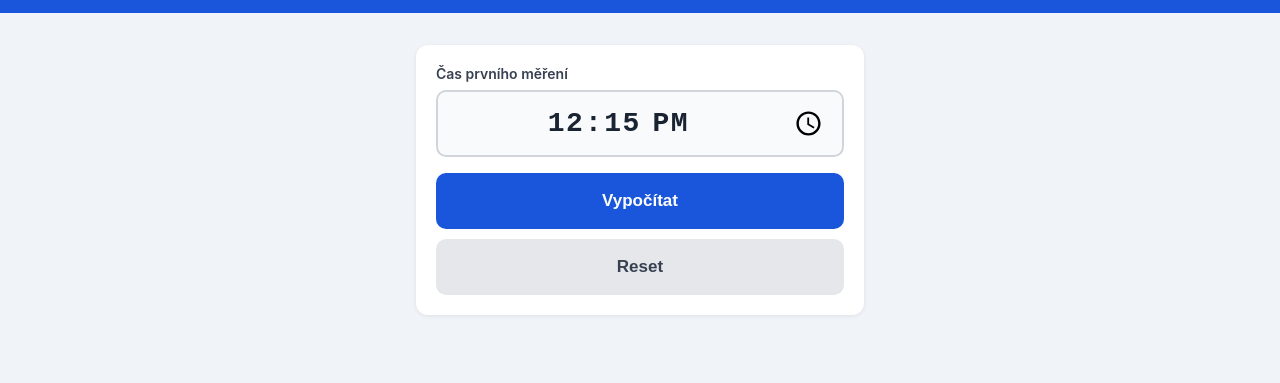
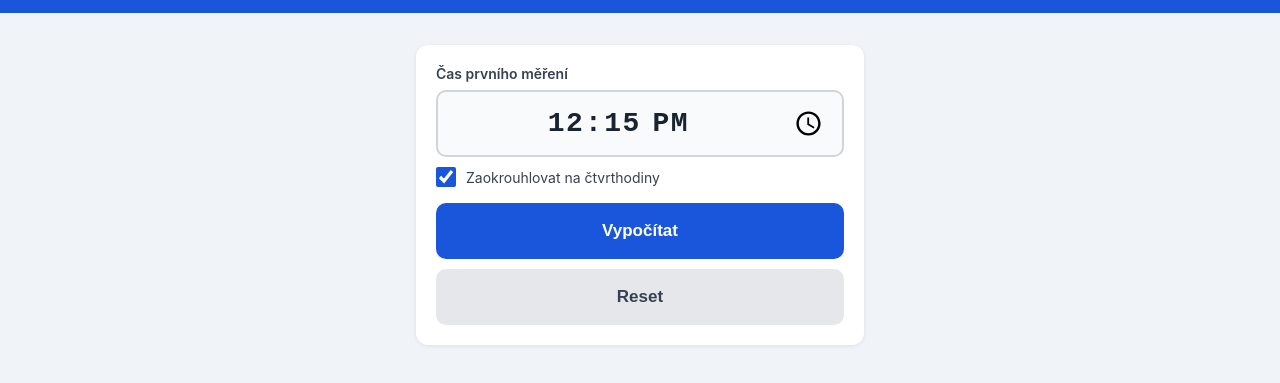
Before and after one commit to hedbavnyPN/TLAKITO, a plain HTML site: page index.html in a window 1280 px wide. Shown: the part 67-450 px from the top of the page. Drawn offline with Linux system fonts and the light colour scheme.

Commit message:
Přidat checkbox pro volitelné zaokrouhlování na čtvrthodiny

```diff
--- a/index.html
+++ b/index.html
@@ -81,6 +81,25 @@
       font-size: 12px;
       color: #6b7280;
       margin-top: 6px;
+    }
+
+    .snap-label {
+      display: flex;
+      align-items: center;
+      gap: 10px;
+      margin-top: 10px;
+      font-size: 14px;
+      color: #374151;
+      cursor: pointer;
+      user-select: none;
+    }
+
+    .snap-label input[type="checkbox"] {
+      width: 20px;
+      height: 20px;
+      cursor: pointer;
+      accent-color: #1a56db;
+      flex-shrink: 0;
     }
 
     .btn {
@@ -372,6 +391,10 @@
   <div class="card no-print">
     <label class="field-label" for="startTime">Čas prvního měření</label>
     <input type="time" id="startTime" step="900">
+    <label class="snap-label">
+      <input type="checkbox" id="snapCheck" checked>
+      Zaokrouhlovat na čtvrthodiny
+    </label>
 <button class="btn btn-primary" onclick="calculate()">Vypočítat</button>
     <div class="btn-row">
       <button class="btn btn-secondary" onclick="reset()">Reset</button>
@@ -440,9 +463,10 @@
   // Set default to current time rounded UP to nearest 15 min
   setNow();
 
-  // Zaokrouhli nahoru ihned při změně (change i blur jako záloha)
+  // Zaokrouhli nahoru ihned při změně (jen pokud je checkbox zaškrtnutý)
   function snapTo15() {
     if (!input.value) return;
+    if (!document.getElementById('snapCheck').checked) return;
     const [h, m] = input.value.split(':').map(Number);
     input.value = roundUpTo15(h, m);
   }
```
